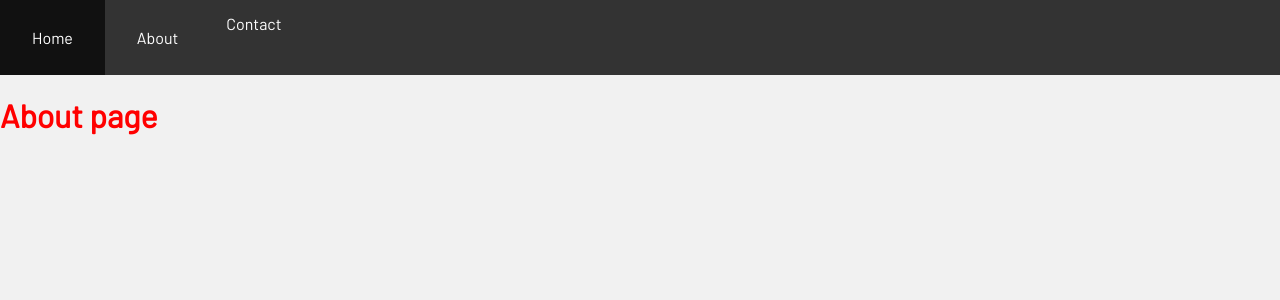
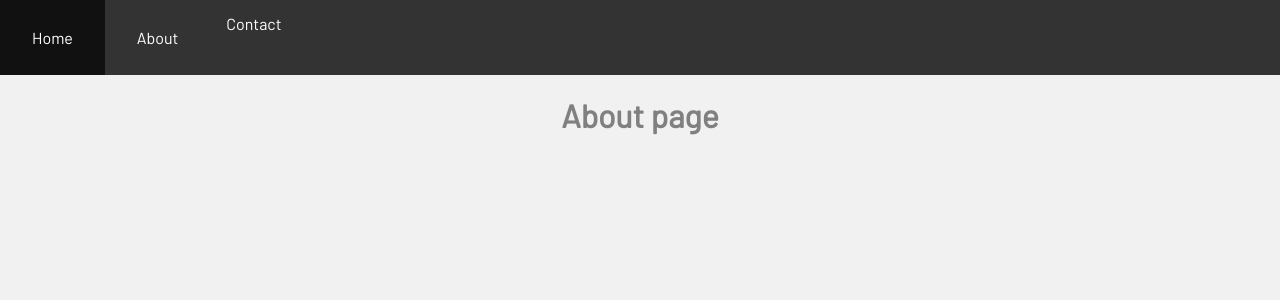
Before and after one commit to Babadzhanov/test-next, a Next.js app: page /about in a window 1280 px wide. Shown: the top 300 px of the page. Built offline with nearby package versions, Linux system fonts and the light colour scheme; no server answers.

Commit message:
import styling from file

```diff
--- a/pages/about.js
+++ b/pages/about.js
@@ -1,10 +1,5 @@
-import styled from "styled-components";
-
 import Layout from "../components/layout";
-
-const H1 = styled.h1`
-  color: red;
-`;
+import { H1 } from "../theme";
 
 export default () => (
   <Layout>
```
